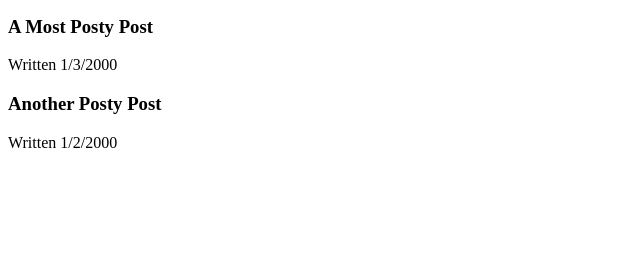
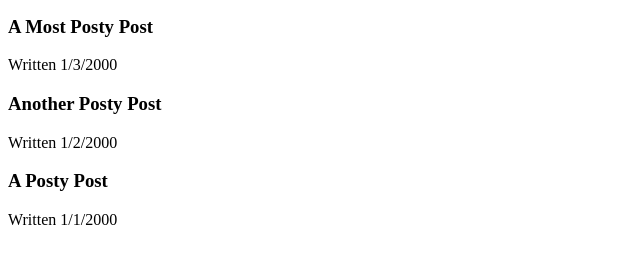
Before and after one commit to vishallama/assignment_markup_warmup, a plain HTML site: page index.html in a window 1280 px wide. Shown: the part 174-438 px from the top of the page, without its empty margins (0-640 px from the left). Drawn offline with Linux system fonts and the light colour scheme.

Commit message:
Add title and publication date of third post

```diff
--- a/index.html
+++ b/index.html
@@ -77,9 +77,9 @@
 
         <header>
 
-          <h1></h1>
+          <h1>A Posty Post</h1>
 
-          <p></p>
+          <p>Written <time pubdate="pubdate">1/1/2000</time></p>
 
         </header>
 
```
